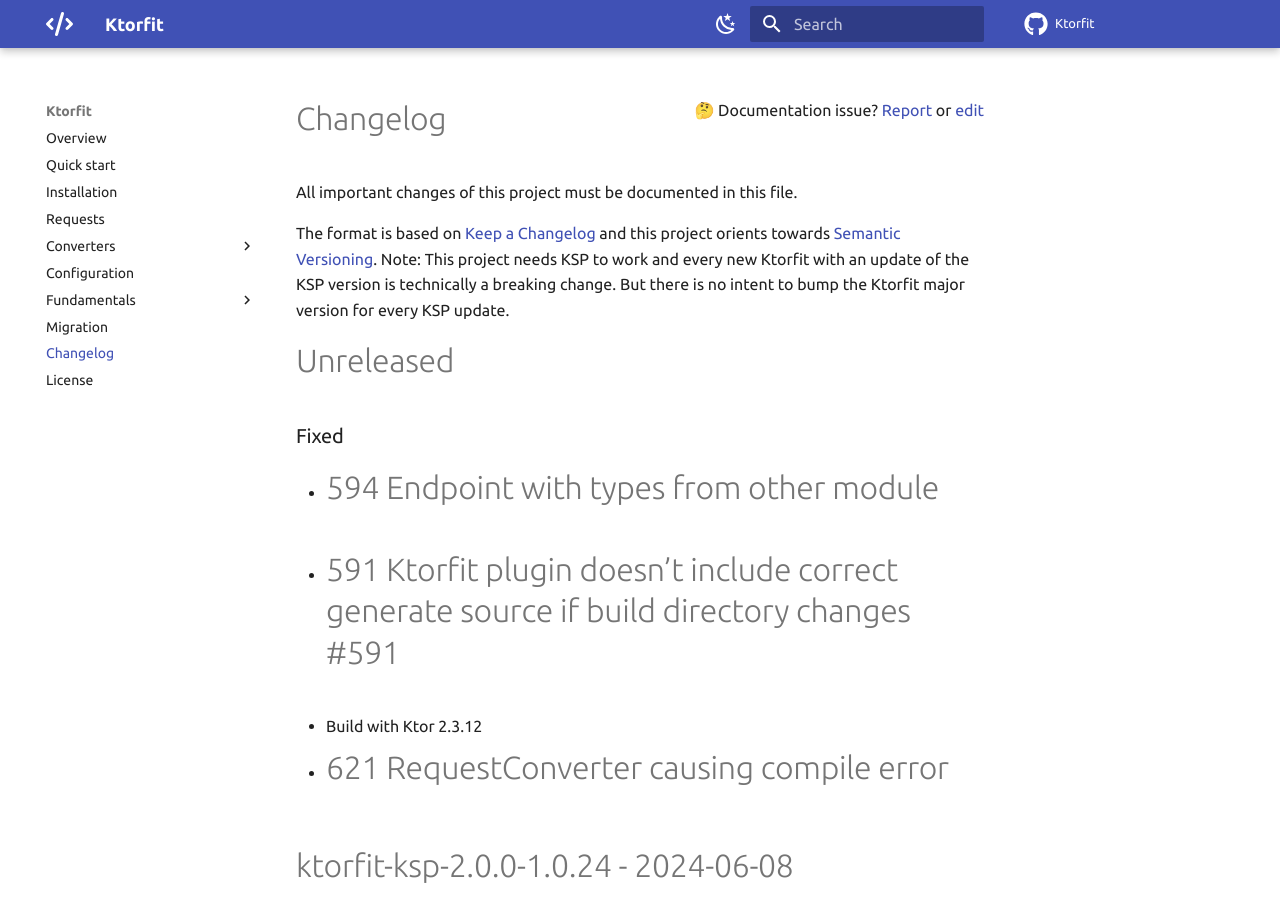
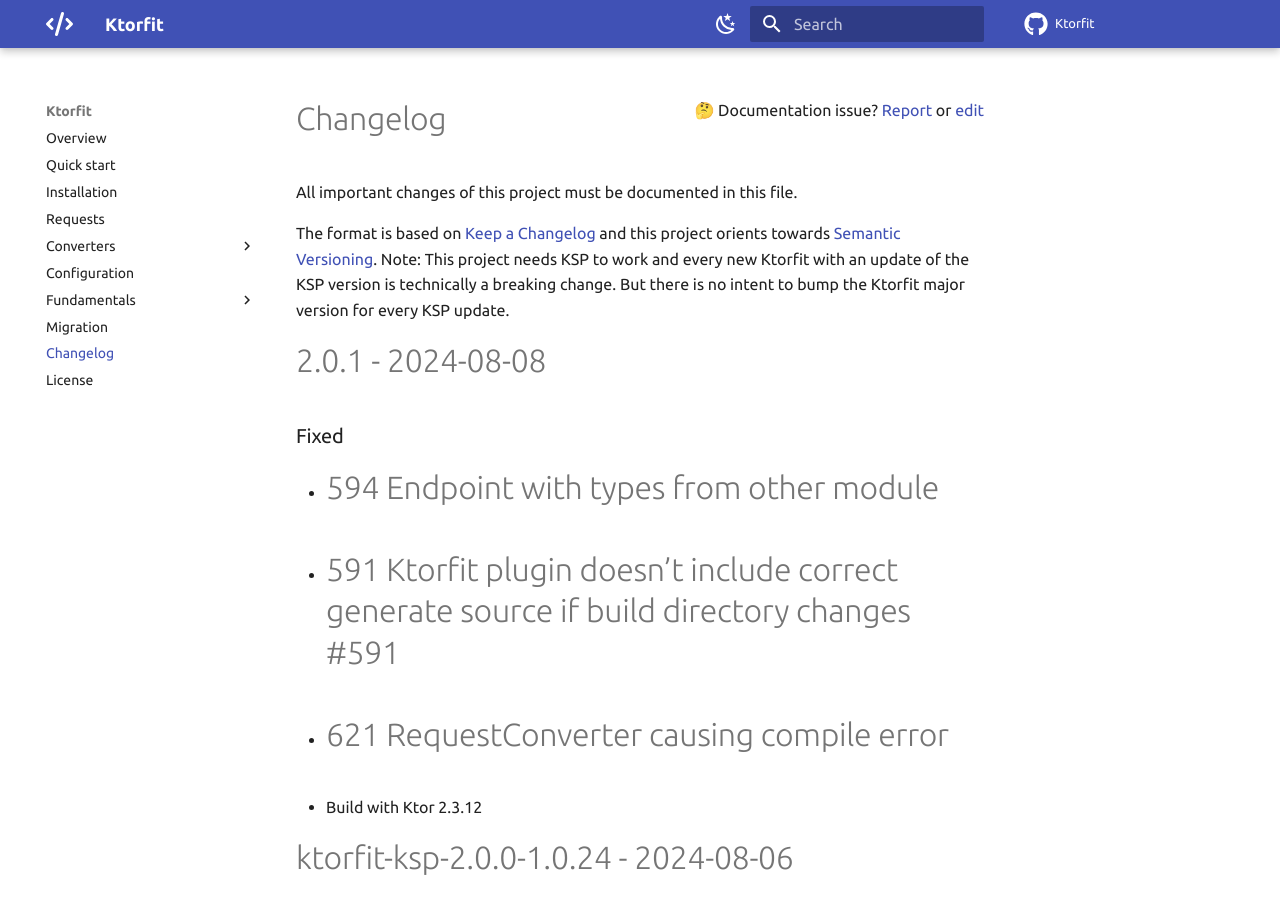
Before and after one commit to Foso/Ktorfit, an MkDocs documentation site: the page built from docs/CHANGELOG.md, in a window 1280 px wide and 900 px high. Built offline with MkDocs 1.6.1 and Material for MkDocs 9.7.7, drawn with Linux system fonts in a browser that asks for light colours; comment, search, counter and statistics services are not loaded.

Commit message:
Release 2.0.1

```diff
--- a/docs/CHANGELOG.md
+++ b/docs/CHANGELOG.md
@@ -7,15 +7,15 @@
 Note: This project needs KSP to work and every new Ktorfit with an update of the KSP version is technically a breaking change.
 But there is no intent to bump the Ktorfit major version for every KSP update.
 
-Unreleased
+2.0.1 - 2024-08-08
 ========================================
 ### Fixed
 - #594 Endpoint with types from other module
 - #591 Ktorfit plugin doesn't include correct generate source if build directory changes #591
+- #621 RequestConverter causing compile error
 - Build with Ktor 2.3.12
-- #621 RequestConverter causing compile error
 
-ktorfit-ksp-2.0.0-1.0.24 - 2024-06-08
+ktorfit-ksp-2.0.0-1.0.24 - 2024-08-06
 ========================================
 - Build with KSP 1.0.24
 
--- a/mkdocs.yml
+++ b/mkdocs.yml
@@ -13,7 +13,7 @@
   site:
     images: '../../images'
   ktorfit:
-    release: "2.0.0"
+    release: "2.0.1"
   ktor:
     release: "2.3.11"
   social:
```
Also changed, not shown: README.md (+9 -8 lines), docs/index.md (+9 -8 lines), 2 other files.
